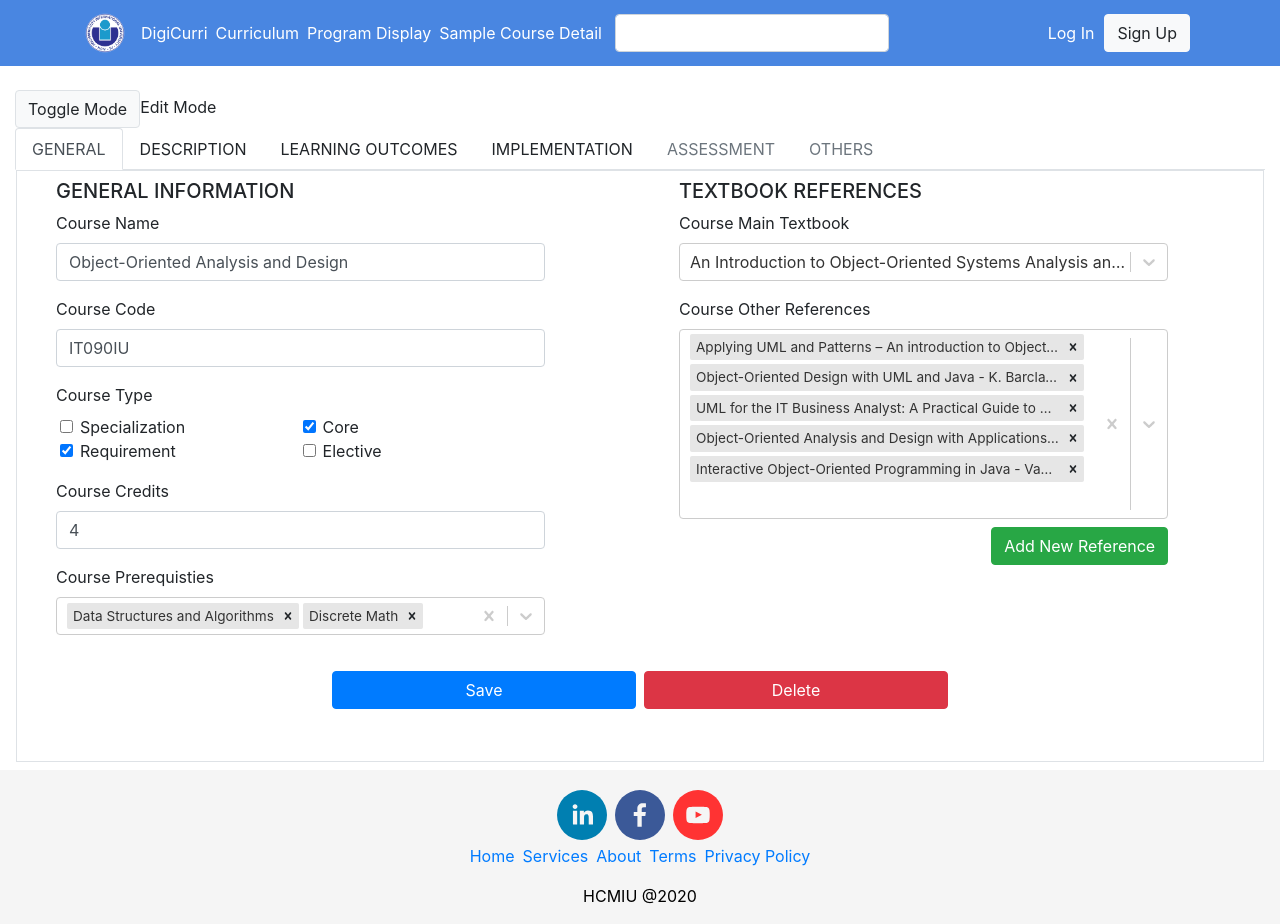
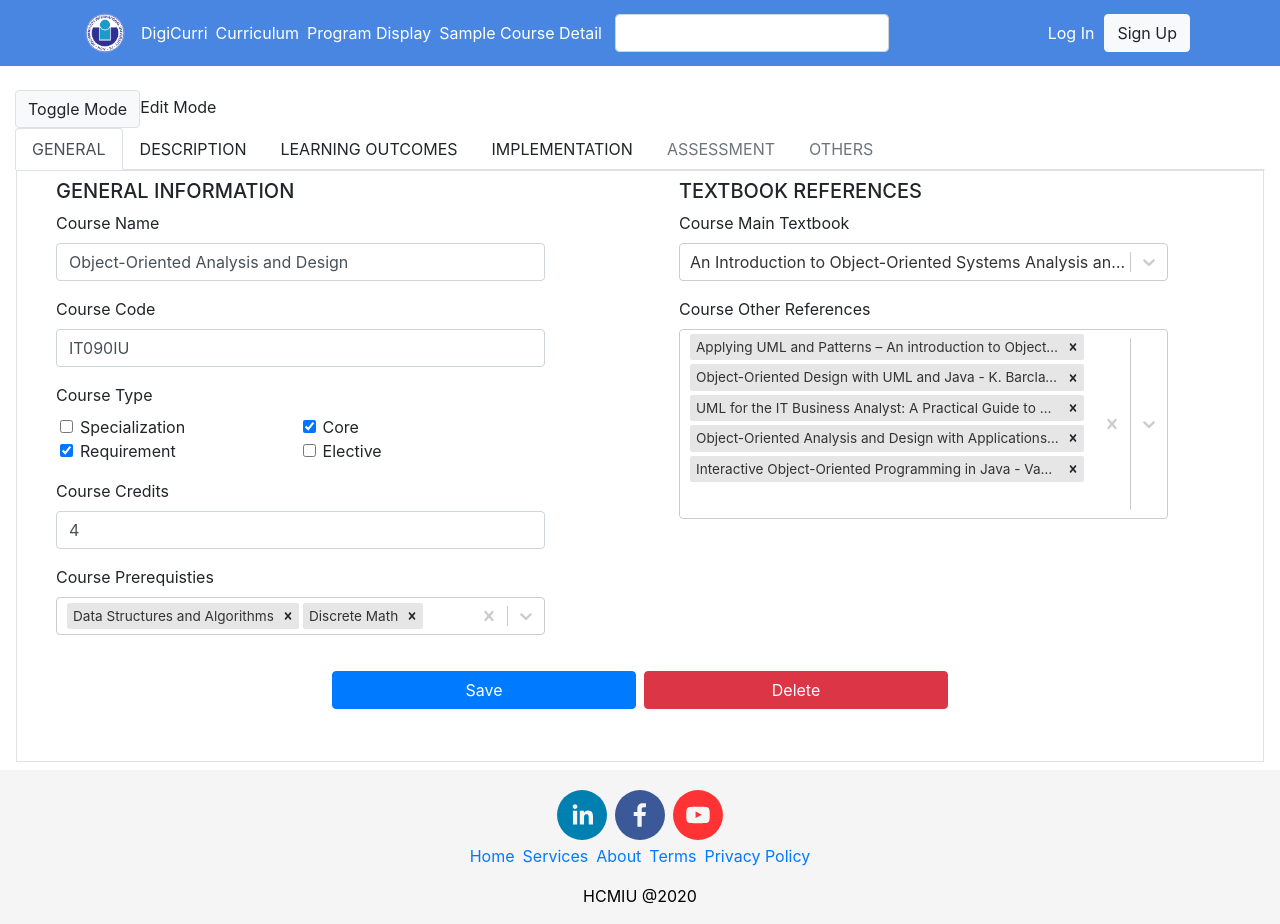
Before and after one commit to hcmiu-se-club-2019/digi-curriculum, a React (Create React App) app: page /course/IT090IU in a window 1280 px wide. Built offline with nearby package versions, Linux system fonts and the light colour scheme.

Commit message:
Update CourseGeneralTab.js

```diff
--- a/src/components/courseDetail/courseTabs/CourseGeneralTab.js
+++ b/src/components/courseDetail/courseTabs/CourseGeneralTab.js
@@ -1,5 +1,5 @@
 import React, { Component } from "react";
-import { Form, FormGroup, Label, Input, Button } from "reactstrap";
+import { Form, FormGroup, Label, Input } from "reactstrap";
 import Select from 'react-select';
 // import { Field } from 'formik';
 
@@ -220,19 +220,6 @@ const TabEditForm = props => {
               </FormGroup>
               <FormGroup>
                 <Label for="references">Course Other References</Label>
-                {/* {
-                  typeof values.refs === 'object' && values.refs.map((ref, index) =>
-                    <div className='mb-2 d-flex' key={index}>
-                      <div className='flex-grow-1 mr-2'>
-                        <Select
-                          value={{label: ref, value: ref}}
-                          options={values.refs.map(ref => { return { label: ref, value: ref } })}
-                        />
-                      </div>
-                      <Button color='danger'>X</Button>
-                    </div>
-                  )
-                } */}
                 <Select
                   id="courseRefs"
                   name="refs"
@@ -249,7 +236,6 @@ const TabEditForm = props => {
                     onListChange(action.name, options)
                   }}
                 />
-                <Button className='mt-2 float-right' color='success'>Add New Reference</Button>
               </FormGroup>
             </div>
           </div>
```
